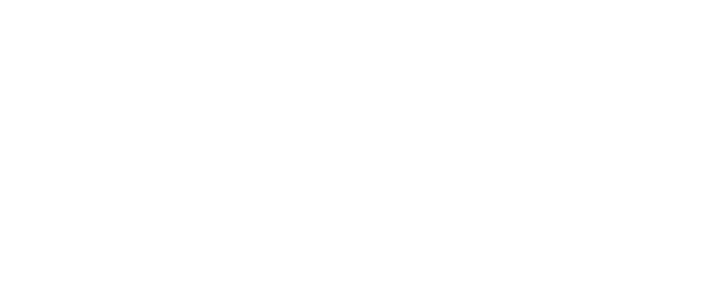
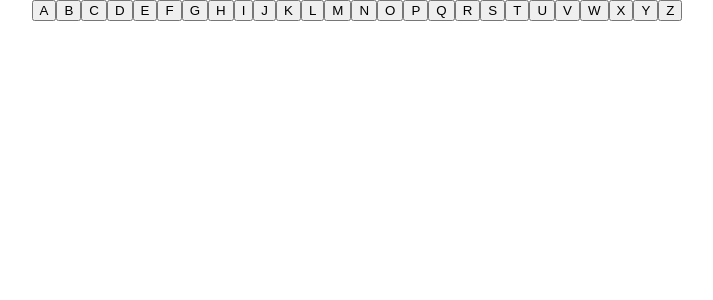
Before and after one commit to laraanna/HangLion, a React (Create React App) app: page / in a window 1280 px wide. Shown: the top 300 px of the page, without its empty margins (283-996 px from the left). Built offline with nearby package versions, Linux system fonts and the light colour scheme.

Commit message:
Set up Game Container in App view

```diff
--- a/src/App.js
+++ b/src/App.js
@@ -1,11 +1,12 @@
-import React, { Component } from 'react';
+import React, { Component } from 'react'
+import GameContainer from './components/GameContainer'
 import './App.css';
 
 class App extends Component {
   render() {
     return (
       <div className="App">
-
+        <GameContainer />
       </div>
     );
   }
--- a/src/components/GameContainer.js
+++ b/src/components/GameContainer.js
@@ -1,6 +1,6 @@
 import React, { PureComponent } from 'react'
+import Guess from './Guess'
 
-import './GameContainer.css'
 
 
 class GameContainer extends PureComponent {
@@ -8,7 +8,7 @@
   render() {
     return (
       <div className="GameContainer">
-
+        <Guess />
       </div>
     )
   }
--- a/src/components/Guess.js
+++ b/src/components/Guess.js
@@ -1,12 +1,16 @@
 import React, { PureComponent } from 'react'
+import {ALPHABET} from '../constants';
+
 
 class Guess extends PureComponent {
-
-
   render() {
 
     return (
       <div className="Guess">
+        {ALPHABET.map( letter =>
+          <button  className="Keyboard"key={letter} onClick={() => this.addGuess(letter)} >
+            {letter.toUpperCase()}
+          </button> )}
       </div>
     )
   }
```
